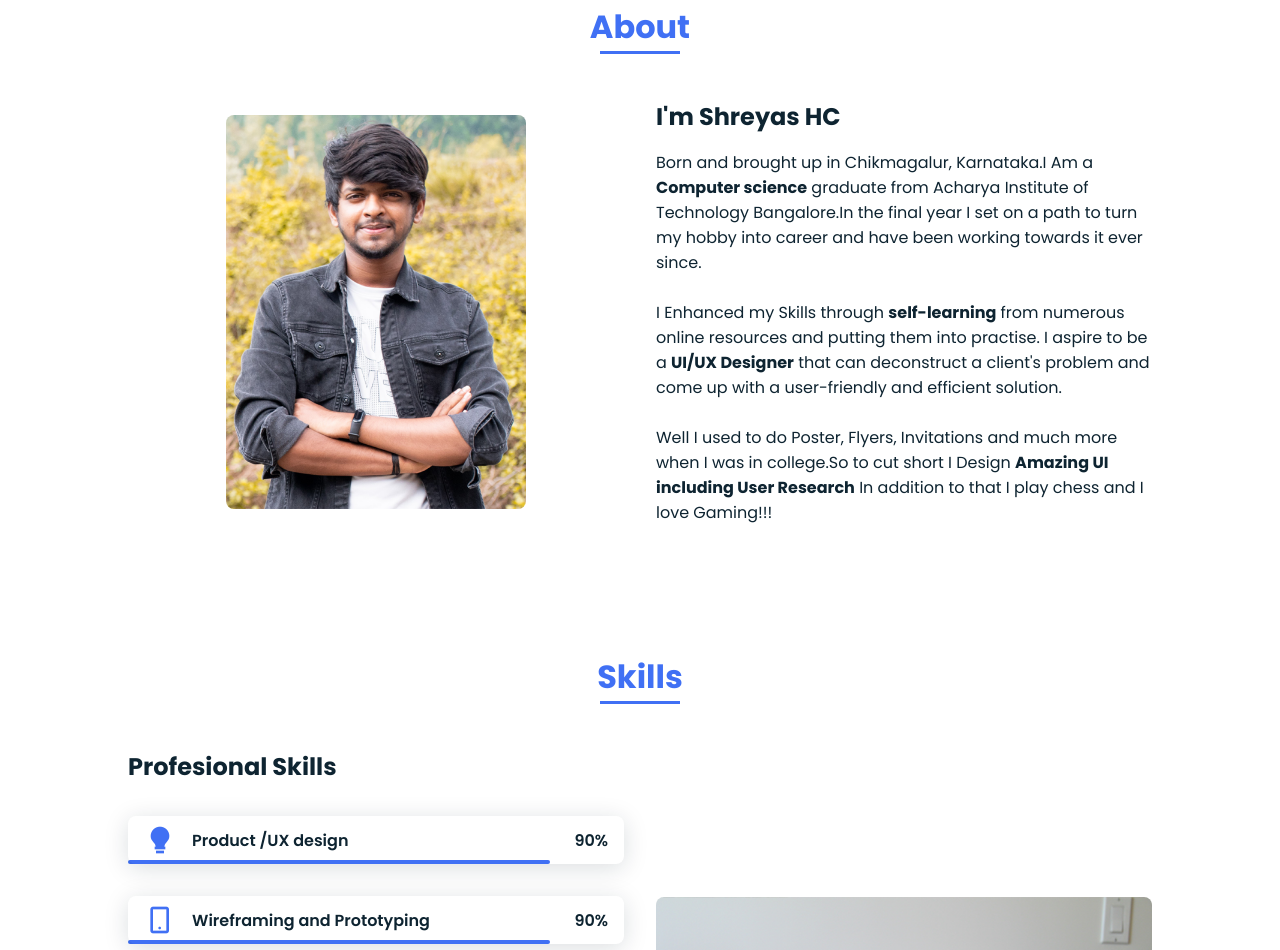
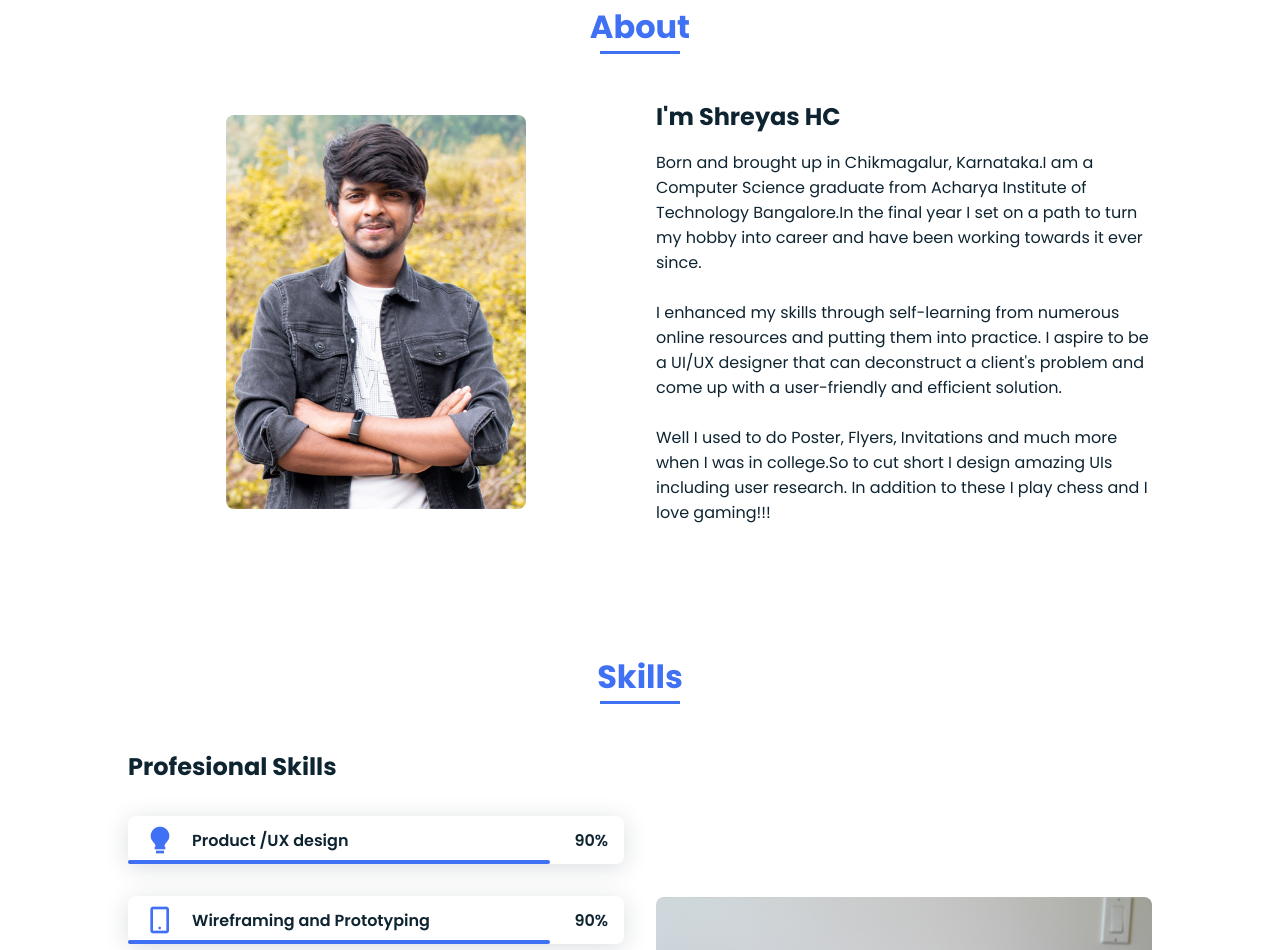
Before and after one commit to ShreyasHC99/shreyashc, a plain HTML site: page index.html in a window 1280 px wide. Shown: the part 877-1827 px from the top of the page. Drawn offline with nearby package versions, Linux system fonts and the light colour scheme.

Commit message:
Update index.html

```diff
--- a/index.html
+++ b/index.html
@@ -70,10 +70,9 @@
 
                     <div>
                         <h2 class="about__subtitle">I'm Shreyas HC</h2>
-                        <p class="about__text">Born and brought up in Chikmagalur, Karnataka.I Am a <b>Computer science</b> graduate from Acharya Institute of Technology Bangalore.In the final year I set on a path to turn my hobby into career and have been working towards it ever since.<br><br>
-                        I Enhanced my Skills through <b>self-learning</b> from numerous online resources and putting them into practise. I aspire to be a <b>UI/UX Designer</b> that can deconstruct a client's problem and come up with a user-friendly and efficient solution.<br><br>
-                        Well I used to do Poster, Flyers, Invitations and much more when I was in college.So to cut short I Design <b>Amazing UI including User Research</b>
-                    In addition to that I play chess and I love Gaming!!!</p>
+                        <p class="about__text">Born and brought up in Chikmagalur, Karnataka.I am a Computer Science graduate from Acharya Institute of Technology Bangalore.In the final year I set on a path to turn my hobby into career and have been working towards it ever since.<br><br>
+                        I enhanced my skills through self-learning from numerous online resources and putting them into practice. I aspire to be a UI/UX designer that can deconstruct a client's problem and come up with a user-friendly and efficient solution.<br><br>
+                       Well I used to do Poster, Flyers, Invitations and much more when I was in college.So to cut short I design amazing UIs including user research. In addition to these I play chess and I love gaming!!!</p>
                     </div>
                 </div>
             </section>
```
